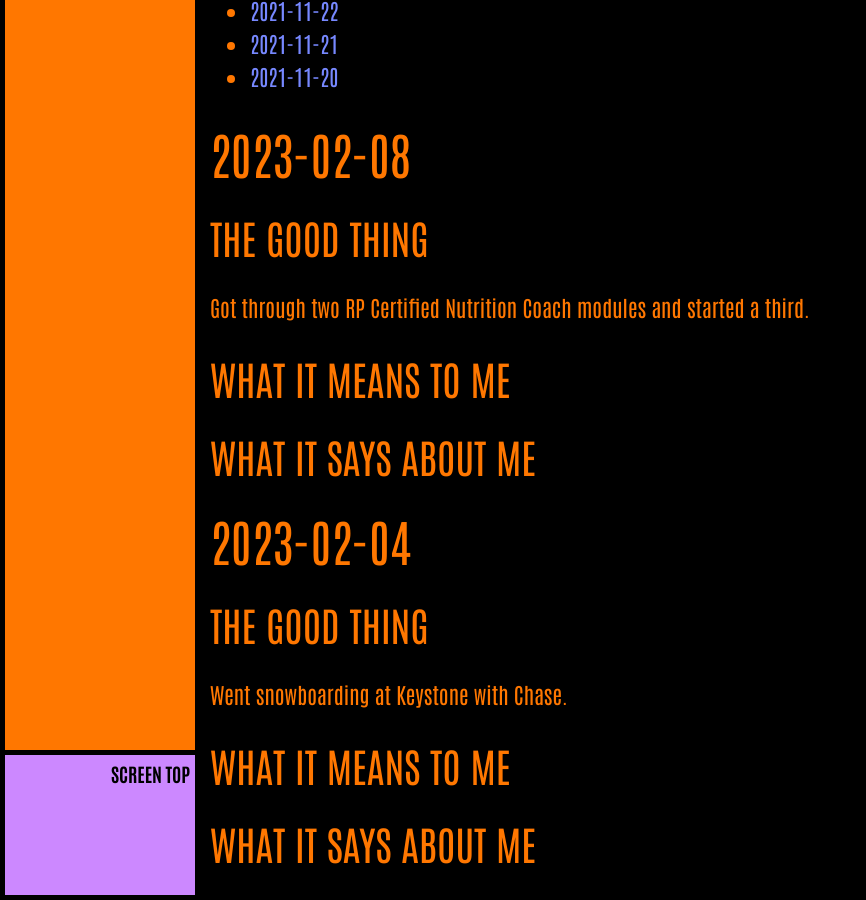
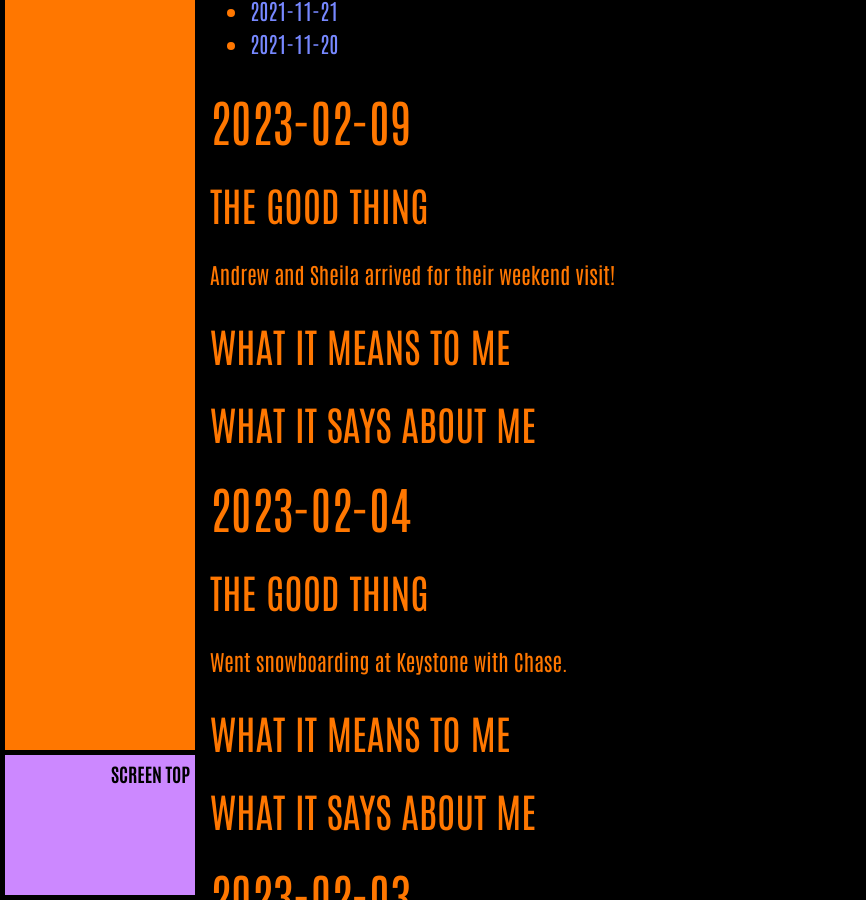
Before and after one commit to ArthurZey/arthurzey.github.io, a Jekyll site: the page built from _pages/one-good-thing.md, in a window 1280 px wide and 900 px high, scrolled down 9314 px. Shown: the whole window, without its empty margins (0-866 px from the left). Built offline with Jekyll 4.4.1, drawn with Linux system fonts in a browser that asks for light colours; some of the changed text lies outside the part shown.

Commit message:
added stub for 2023-02-09

```diff
--- a/_pages/one-good-thing.md
+++ b/_pages/one-good-thing.md
@@ -13,9 +13,9 @@
 {:toc}
 {::options toc_levels="2" /}
 
-## 2023-02-08
-### The Good Thing
-Got through two RP Certified Nutrition Coach modules and started a third.
+## 2023-02-09
+### The Good Thing
+Andrew and Sheila arrived for their weekend visit!
 ### What It Means to Me
 
 ### What It Says about Me
@@ -38,14 +38,6 @@
 ### What It Says about Me
 
 
-## 2023-02-01
-### The Good Thing
-Got through two RP Certified Nutrition Coach modules and started a third.
-### What It Means to Me
-
-### What It Says about Me
-
-
 
 
 ## 2023-01-29
```
Also changed, not shown: other parts of _pages/one-good-thing.md (+1 -1 lines).
